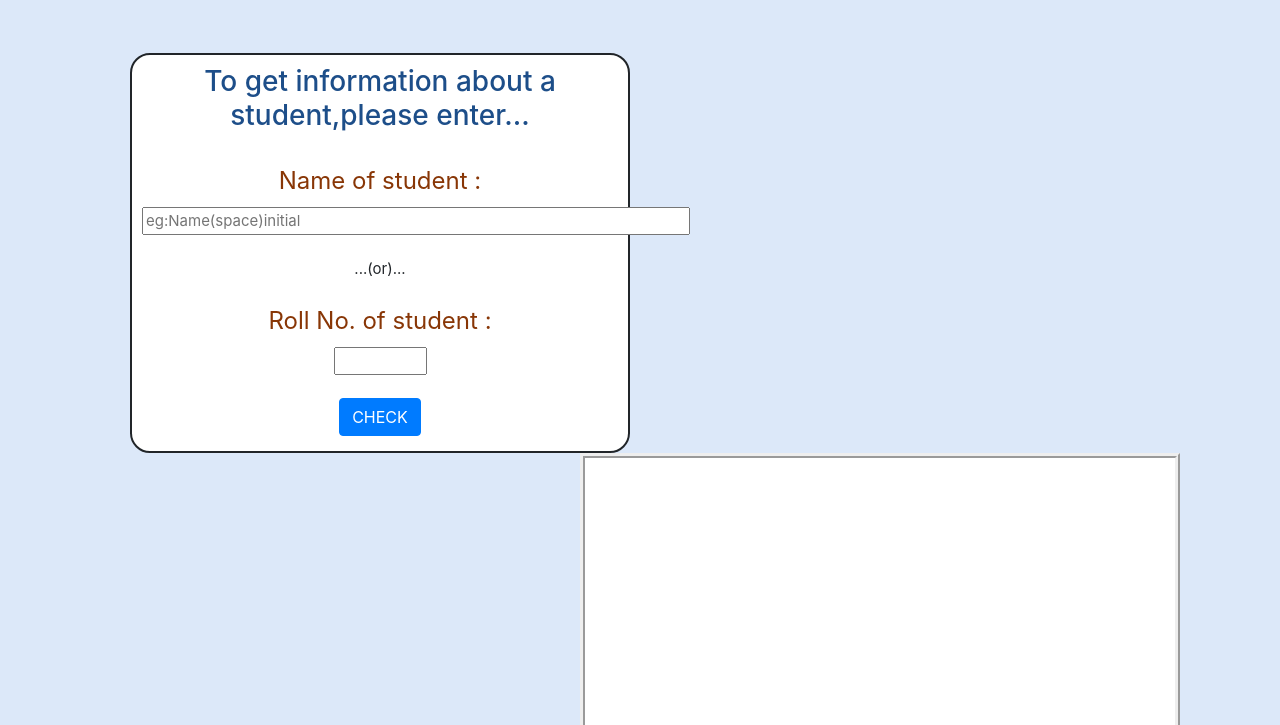
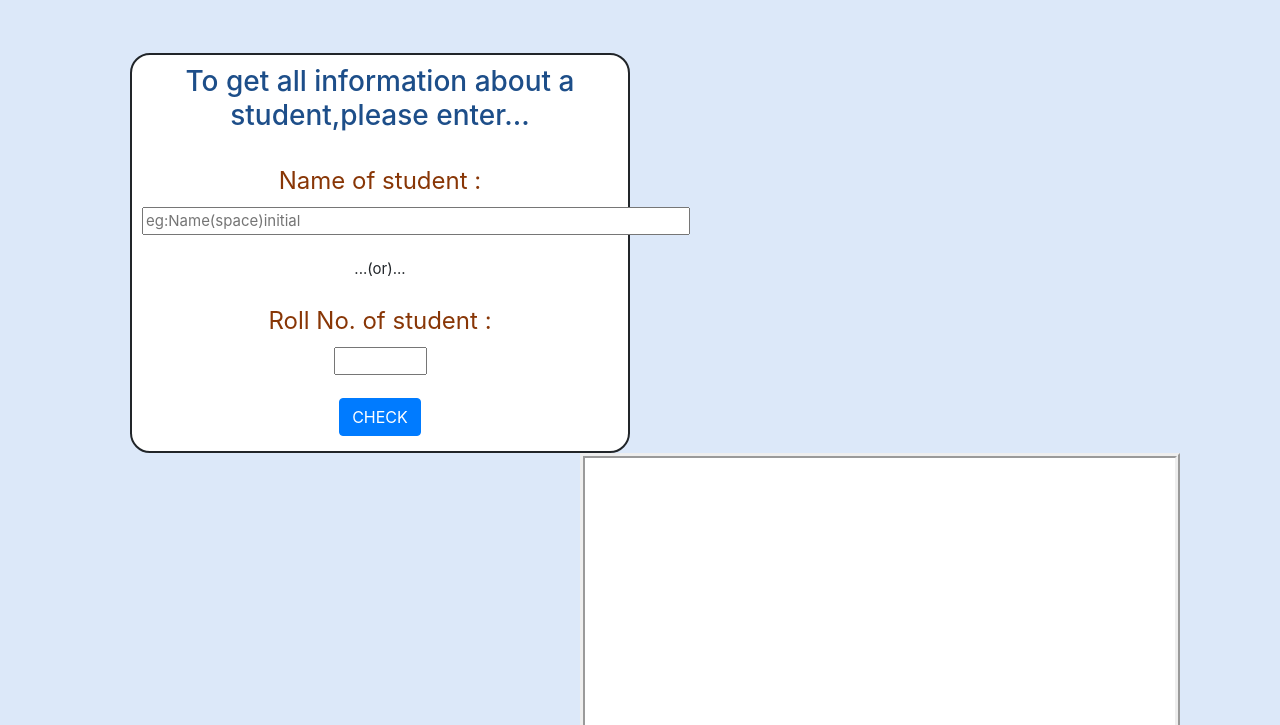
Before and after one commit to Aravindh1801/Experiment, a plain HTML site: page index.html in a window 1280 px wide. Shown: the part 75-800 px from the top of the page. Drawn offline with nearby package versions, Linux system fonts and the light colour scheme.

Commit message:
included all

```diff
--- a/index.html
+++ b/index.html
@@ -15,7 +15,7 @@
     <h1>Children Datalist</h1><br><br>
 
     <div class="toCheck">
-      <h3>To get information about a student,please enter...</h3><br>
+      <h3>To get all information about a student,please enter...</h3><br>
       <form>
         <label class="labeling">Name of student :</label><br>
         <input type="text" placeholder="eg:Name(space)initial" size="50" id="name"><br><br>
```
